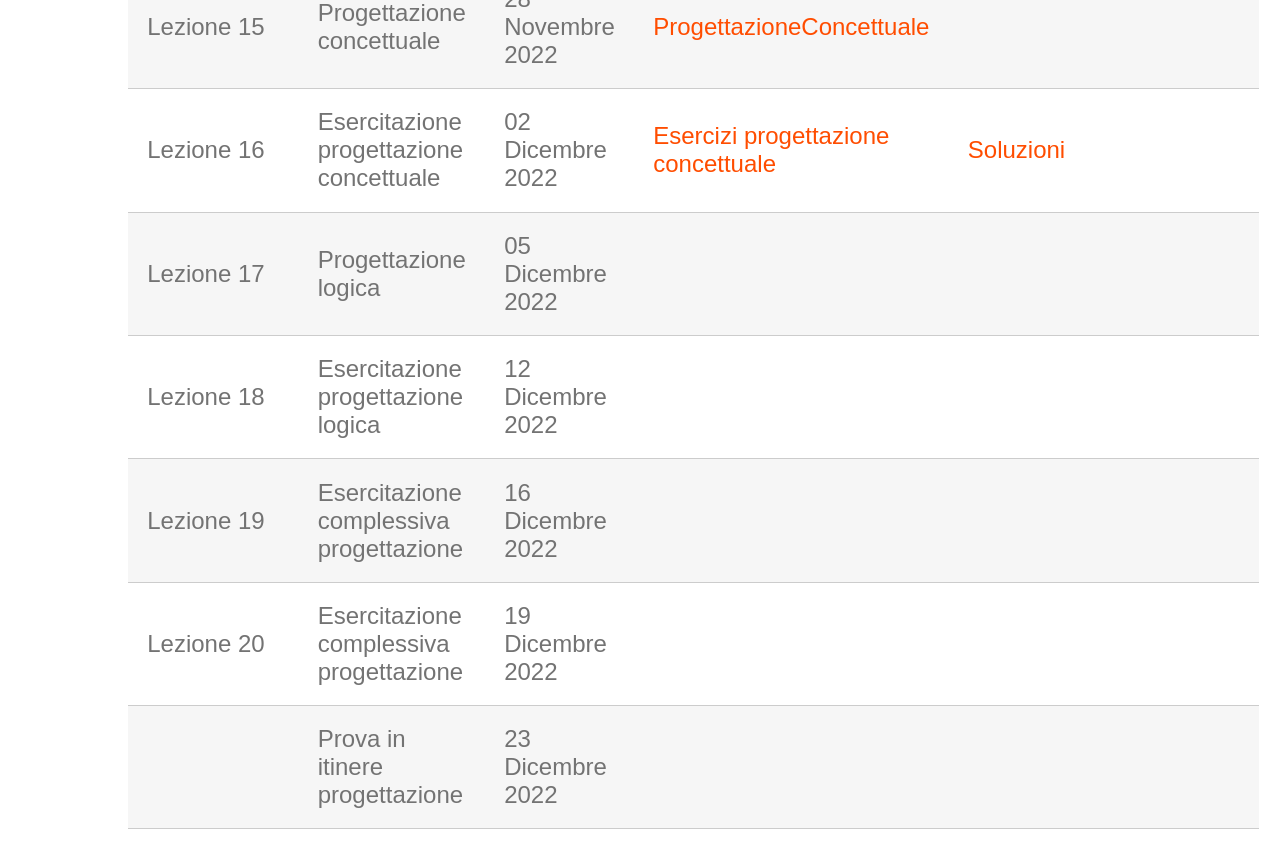
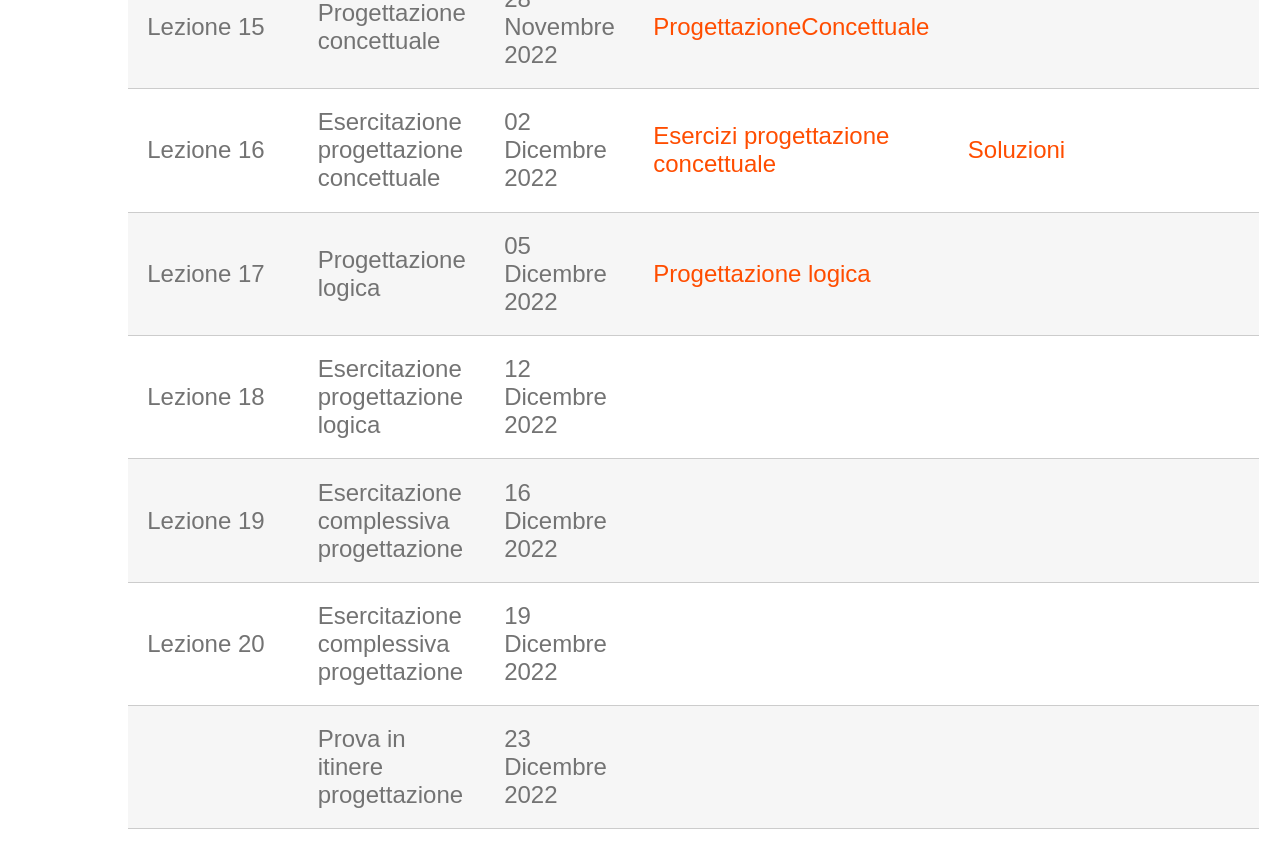
Before and after one commit to perceivelab/database-course, a Jekyll site: the page built from lezioni.md, in a window 1280 px wide and 900 px high, scrolled down 2480 px. Shown: the top 868 px of the window. Built offline with Jekyll 4.4.1, drawn with Linux system fonts in a browser that asks for light colours; our own code applies the rules of GitHub Pages for plain Markdown files.

Commit message:
Update lezioni.md

```diff
--- a/lezioni.md
+++ b/lezioni.md
@@ -25,7 +25,7 @@
 | Lezione 14 | Laboratorio NoSQL                        | 25 Novembre 2022  |     [Testo](https://drive.google.com/file/d/1PUf2R25JiSu6lnkpaJbS2Vw2OmU0Xc0C/view?usp=sharing) + [(Dati)](https://drive.google.com/file/d/1ijUw0IAcVg2_ksmuJJlCvEo7agR2i5hi/view?usp=sharing)                    | [Soluzione](https://drive.google.com/file/d/1WshnZwtJIGAetTjtHgsPv81WfWu-P5I5/view?usp=sharing)            |
 | Lezione 15 | Progettazione concettuale                | 28 Novembre 2022  |  [ProgettazioneConcettuale](https://drive.google.com/file/d/1ezh_2j3jAEUf34FCwuwAJoMlGPf3Rb-0/view?usp=sharing) |      |
 | Lezione 16 | Esercitazione progettazione concettuale  | 02 Dicembre 2022  |        [Esercizi progettazione concettuale](https://drive.google.com/file/d/1LMxfR6CELuzYdcEBwfLq9mGu6x_IvnwL/view?usp=sharing)                                       |       [Soluzioni](https://drive.google.com/file/d/1BwEhxJ5ZVD109Blg-lU0ai-TYSFbM_iF/view?usp=sharing)      |
-| Lezione 17 | Progettazione logica                     | 05 Dicembre 2022  |                         |             |
+| Lezione 17 | Progettazione logica                     | 05 Dicembre 2022  |   [Progettazione logica](https://drive.google.com/file/d/1-QwGoyIi_bL4dAZxlEWRqg8nxjVGxhKe/view?usp=sharing)                      |             |
 | Lezione 18 | Esercitazione progettazione logica       | 12 Dicembre 2022  |                         |             |
 | Lezione 19 | Esercitazione complessiva progettazione  | 16 Dicembre 2022  |                         |             |
 | Lezione 20 | Esercitazione complessiva progettazione  | 19 Dicembre 2022  |                         |             |
```
